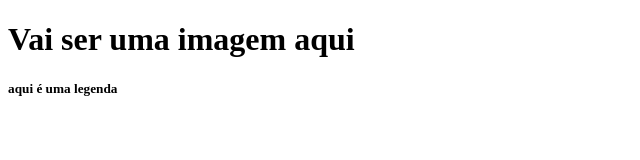
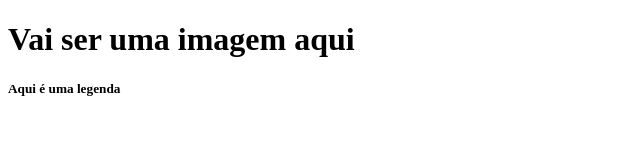
Before and after one commit to GiovanaaPaulino/SiteEscola, a plain HTML site: page index.html in a window 1280 px wide. Shown: the full height of the page, 0-640 px from the left. Drawn offline with Linux system fonts and the light colour scheme.

Commit message:
Add files via upload

```diff
--- a/index.html
+++ b/index.html
@@ -8,7 +8,7 @@
 </head>
 <body>
     <h1>Vai ser uma imagem aqui</h1>
-    <h5>aqui é uma legenda</h5>
+    <h5>Aqui é uma legenda</h5>
 
 </body>
 </html>
```
